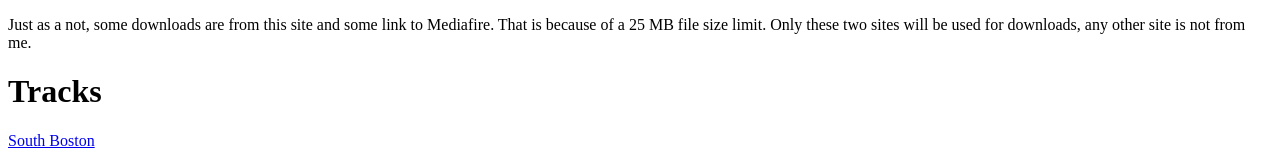
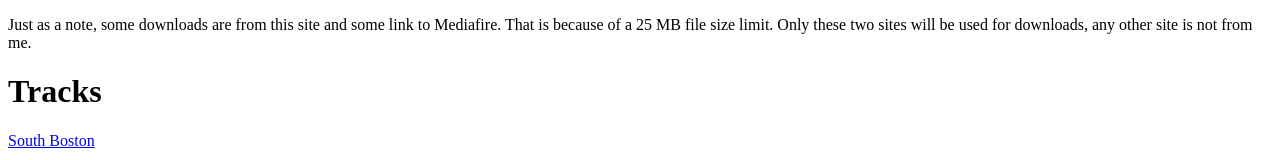
Before and after one commit to nulvoid/nulvoid.github.io, a plain HTML site: page downloads.html in a window 1280 px wide. Shown: the top 160 px of the page. Drawn offline with Linux system fonts and the light colour scheme.

Commit message:
spelling derp

```diff
--- a/downloads.html
+++ b/downloads.html
@@ -11,7 +11,7 @@
 	</STYLE>
 </HEAD>
 <BODY style="background : white">
-<P>Just as a not, some downloads are from this site and some link to Mediafire. That is because of a 25 MB file size limit. Only these two sites will be used for downloads, any other site is not from me.</P>
+<P>Just as a note, some downloads are from this site and some link to Mediafire. That is because of a 25 MB file size limit. Only these two sites will be used for downloads, any other site is not from me.</P>
 <H1 style="color : #000000">
 	Tracks
 </H1>
```
